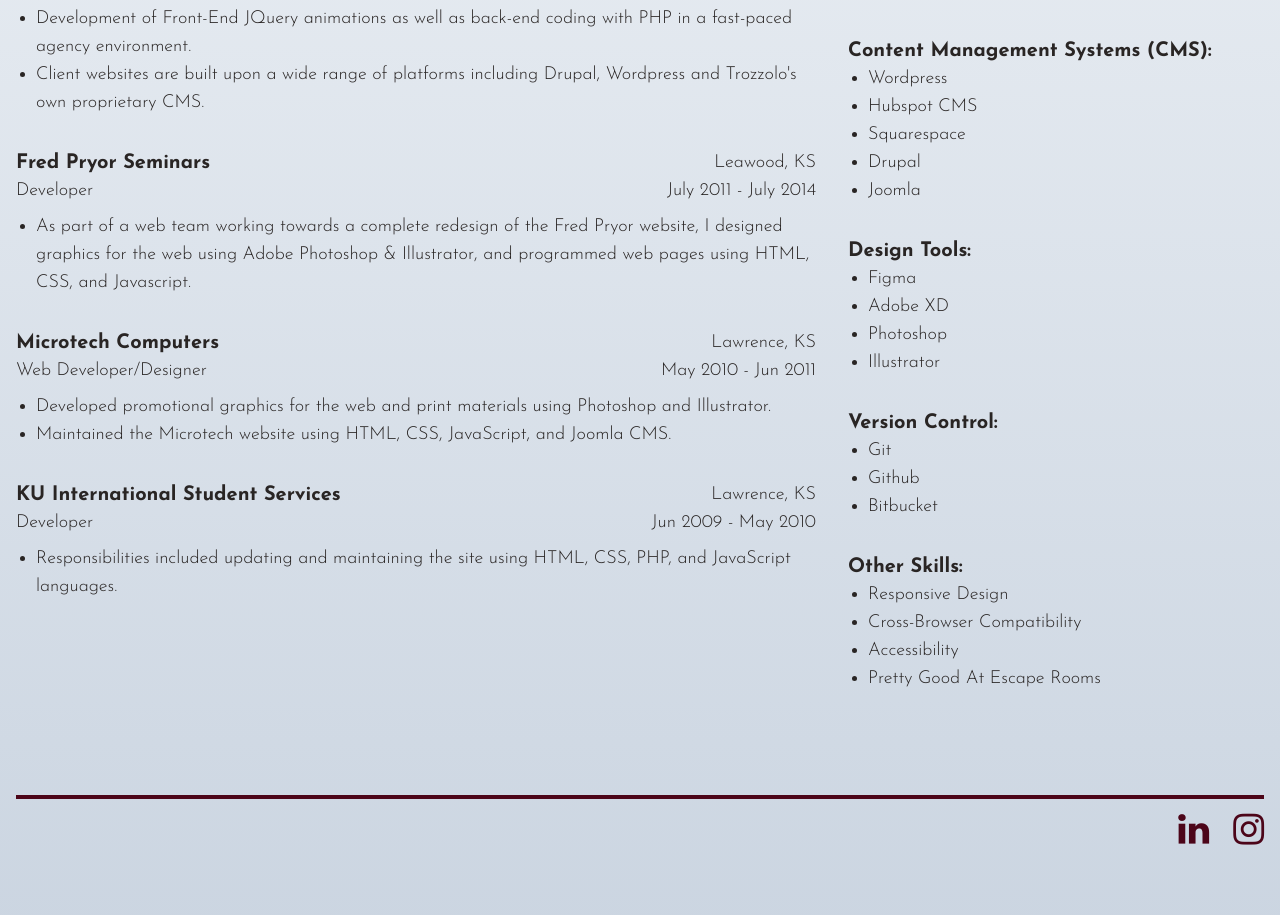
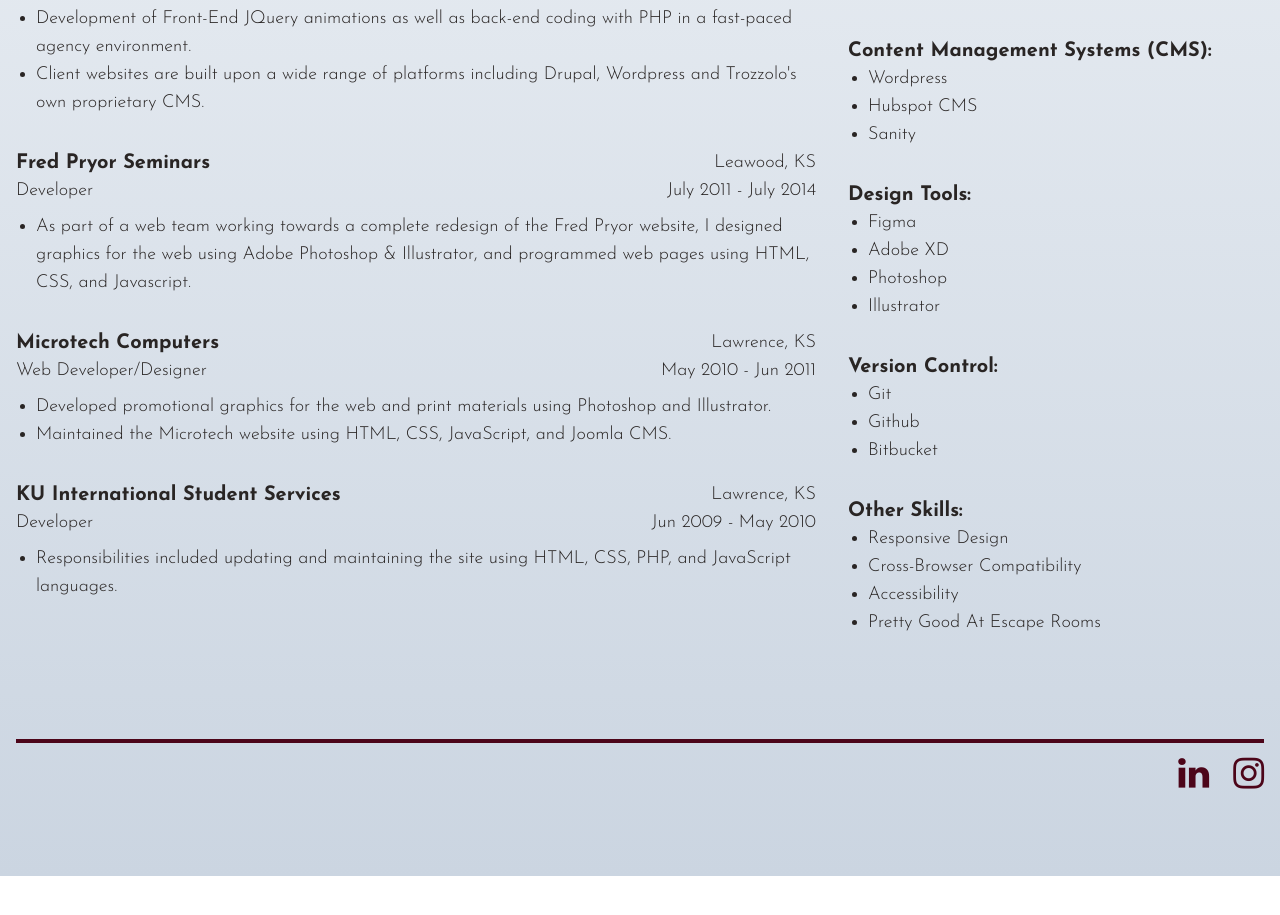
Before and after one commit to mhinsz/Matt-Hinsz-Portfolio, a React (Vite) app: page /resume in a window 1280 px wide. Shown: the part 800-1715 px from the top of the page. After the commit the page ends 1676 px from the top, so only its background shows below. Built offline with nearby package versions, Linux system fonts and the light colour scheme.

Commit message:
Update resume.js

```diff
--- a/src/resume.js
+++ b/src/resume.js
@@ -27,9 +27,7 @@
     items:[
       'Wordpress',
       'Hubspot CMS',
-      'Squarespace',
-      'Drupal',
-      'Joomla'
+      'Sanity',
     ]
   },
   {
```
